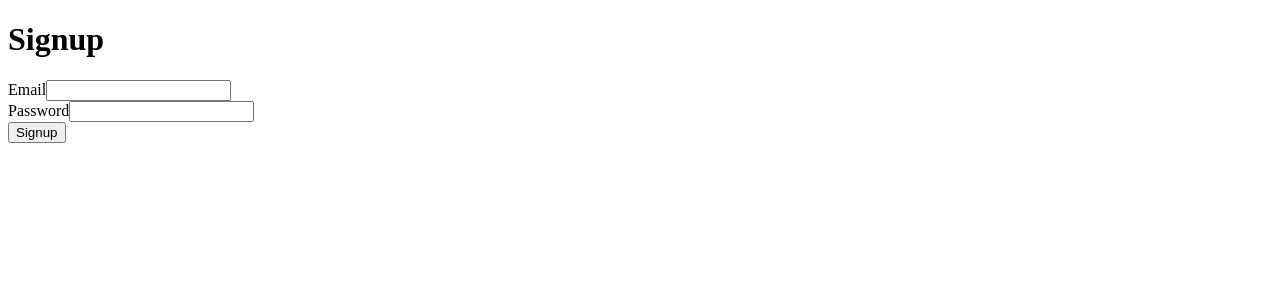
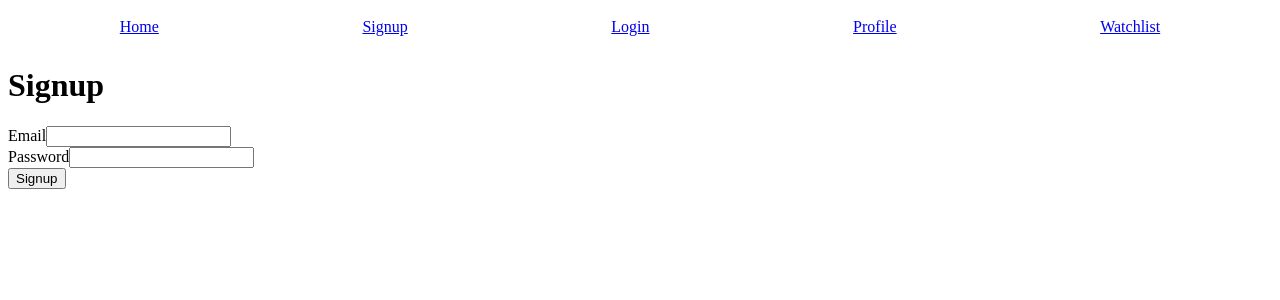
Before and after one commit to hunterfaugot/movie-list-rando, a Next.js app: page /auth/signup in a window 1280 px wide. Shown: the top 300 px of the page. Built offline with nearby package versions, Linux system fonts and the light colour scheme; no server answers.

Commit message:
added navbar and layout, setup watchlist and profile

```diff
--- a/src/app/globals.css
+++ b/src/app/globals.css
@@ -1,33 +1,22 @@
-@tailwind base;
-@tailwind components;
-@tailwind utilities;
+/* src/styles/globals.css */
 
-:root {
-  --foreground-rgb: 0, 0, 0;
-  --background-start-rgb: 214, 219, 220;
-  --background-end-rgb: 255, 255, 255;
+body {
+  margin: 0;
+  padding: 0;
+  font-family: -apple-system, BlinkMacSystemFont, 'Segoe UI', Roboto, 'Helvetica Neue', Arial, 'Noto Sans', sans-serif, 'Apple Color Emoji', 'Segoe UI Emoji', 'Segoe UI Symbol', 'Noto Color Emoji';
+  background-color: #fff; /* Ensure background is white */
+  color: #333;
 }
 
-@media (prefers-color-scheme: dark) {
-  :root {
-    --foreground-rgb: 255, 255, 255;
-    --background-start-rgb: 0, 0, 0;
-    --background-end-rgb: 0, 0, 0;
-  }
+nav {
+  background-color: #333;
+  padding: 10px;
 }
 
-body {
-  color: rgb(var(--foreground-rgb));
-  background: linear-gradient(
-      to bottom,
-      transparent,
-      rgb(var(--background-end-rgb))
-    )
-    rgb(var(--background-start-rgb));
+nav ul {
+  list-style: none;
+  display: flex;
+  justify-content: space-around;
+  margin: 0;
+  padding: 0;
 }
-
-@layer utilities {
-  .text-balance {
-    text-wrap: balance;
-  }
-}
--- a/src/app/page.js
+++ b/src/app/page.js
@@ -2,14 +2,15 @@
 
 "use client";
 
+import Layout from '../components/Layout';
 import TestFirebaseConfig from '../pages/auth/TestFirebaseConfig';
 
 const HomePage = () => {
   return (
-    <div>
+    <Layout>
       <h1>Home Page</h1>
       <TestFirebaseConfig />
-    </div>
+    </Layout>
   );
 };
 
--- /dev/null
+++ b/src/components/Layout.js
@@ -0,0 +1,16 @@
+// src/components/Layout.js
+
+"use client";
+
+import Navbar from './Navbar';
+
+const Layout = ({ children }) => {
+  return (
+    <div>
+      <Navbar />
+      <main>{children}</main>
+    </div>
+  );
+};
+
+export default Layout;
--- /dev/null
+++ b/src/components/Navbar.js
@@ -0,0 +1,48 @@
+// src/components/Navbar.js
+
+"use client";
+
+import Link from 'next/link';
+
+const Navbar = () => {
+  return (
+    <nav style={styles.navbar}>
+      <ul style={styles.navList}>
+        <li style={styles.navItem}>
+          <Link href="/">Home</Link>
+        </li>
+        <li style={styles.navItem}>
+          <Link href="/auth/signup">Signup</Link>
+        </li>
+        <li style={styles.navItem}>
+          <Link href="/auth/login">Login</Link>
+        </li>
+        <li style={styles.navItem}>
+          <Link href="/profile">Profile</Link>
+        </li>
+        <li style={styles.navItem}>
+          <Link href="/watchlist">Watchlist</Link>
+        </li>
+      </ul>
+    </nav>
+  );
+};
+
+const styles = {
+  navbar: {
+    backgroundColor: '#fff',
+    padding: '10px',
+  },
+  navList: {
+    listStyle: 'none',
+    display: 'flex',
+    justifyContent: 'space-around',
+    margin: 0,
+    padding: 0,
+  },
+  navItem: {
+    color: '#fff',
+  },
+};
+
+export default Navbar;
--- a/src/pages/auth/signup.js
+++ b/src/pages/auth/signup.js
@@ -2,6 +2,7 @@
 
 "use client";
 
+import Layout from '../../components/Layout';
 import { useState } from 'react';
 import { auth } from '../../utils/firebase';
 import { createUserWithEmailAndPassword } from 'firebase/auth';
@@ -21,7 +22,7 @@ const Signup = () => {
   };
 
   return (
-    <div>
+    <Layout>
       <h1>Signup</h1>
       <form onSubmit={handleSignup}>
         <div>
@@ -44,7 +45,7 @@ const Signup = () => {
         </div>
         <button type="submit">Signup</button>
       </form>
-    </div>
+    </Layout>
   );
 };
 
--- a/src/pages/profile.js
+++ b/src/pages/profile.js
@@ -2,6 +2,7 @@
 
 "use client";
 
+import Layout from '../components/Layout';
 import { useEffect, useState } from 'react';
 import { useRouter } from 'next/router';
 import { auth } from '../utils/firebase';
@@ -33,11 +34,11 @@ const Profile = () => {
   }
 
   return (
-    <div>
+    <Layout>
       <h1>Profile</h1>
       <p>Email: {user.email}</p>
       <button onClick={handleLogout}>Logout</button>
-    </div>
+    </Layout>
   );
 };
 
```
Also changed, not shown: src/pages/auth/login.js (+5 -11 lines), src/pages/watchlist.js (+8 -6 lines).
